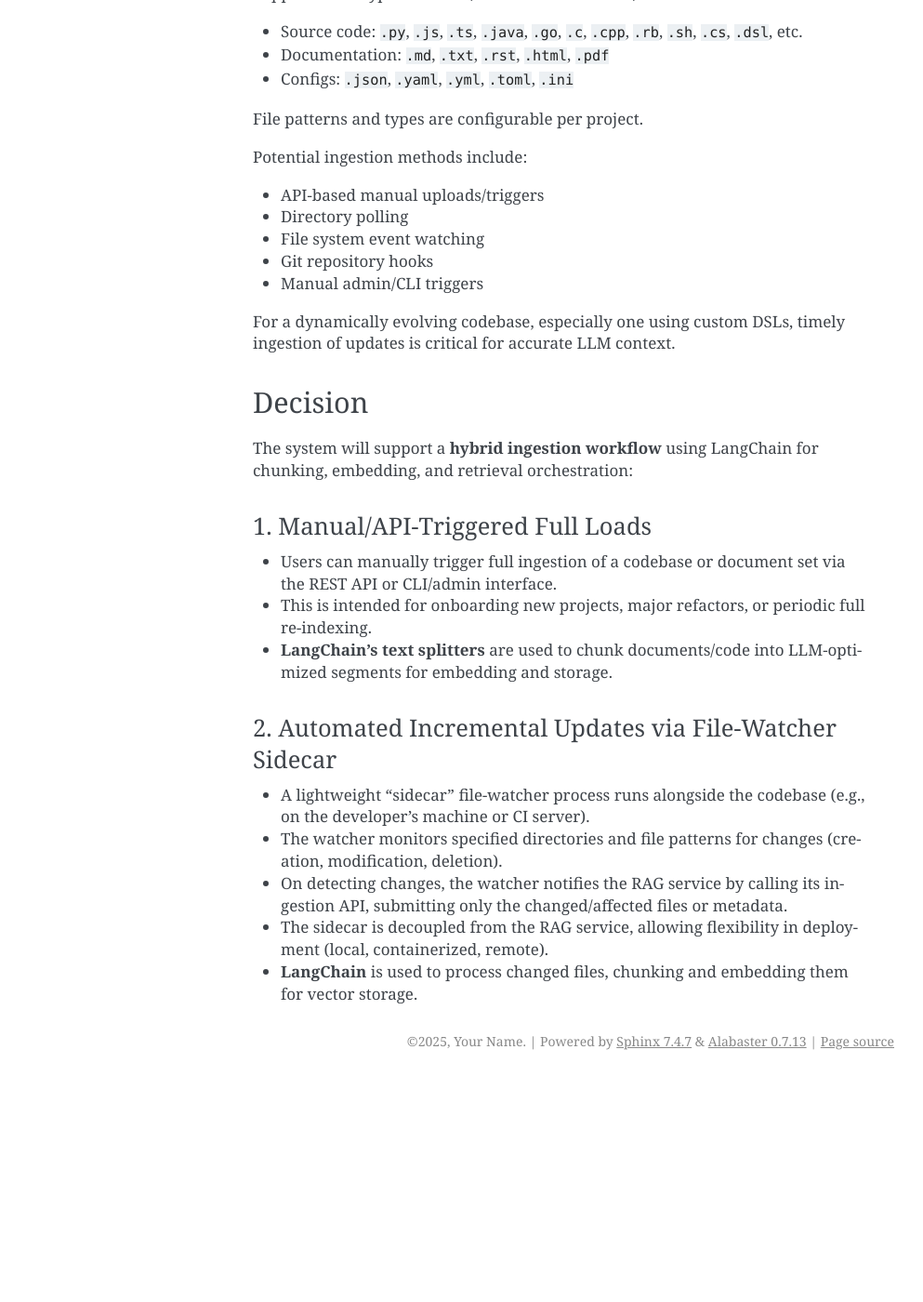
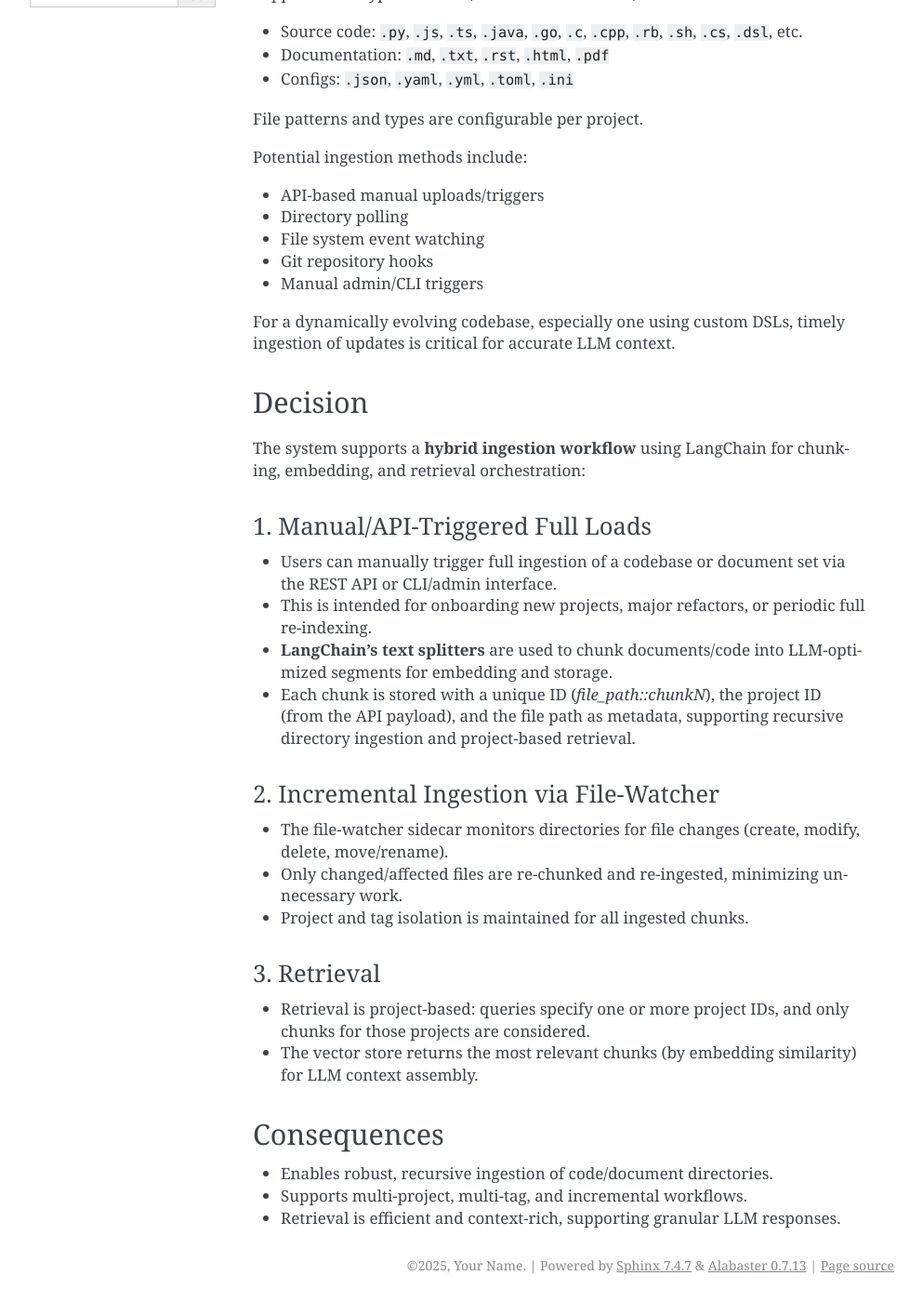
Before and after one commit to gitrdm/ragms02, a Sphinx documentation site: the page built from docs/adr/0003-ingestion-method.rst, in a window 1280 px wide and 1400 px high, scrolled down 499 px. Shown: the whole window at 93% size, without its empty margins (148-1141 px from the left). Built offline with Sphinx 7.4.7, drawn with Linux system fonts in a browser that asks for light colours; before the commit the page ends 1658 px from its top, so only the background shows below that; some of the changed text lies outside the part shown.

Commit message:
Update ADRs for vector DB and ingestion; fix project_id/file path handling in vector store and ingestion logic

```diff
--- a/docs/adr/0003-ingestion-method.rst
+++ b/docs/adr/0003-ingestion-method.rst
@@ -30,18 +30,28 @@
 Decision
 --------
 
-The system will support a **hybrid ingestion workflow** using LangChain for chunking, embedding, and retrieval orchestration:
+The system supports a **hybrid ingestion workflow** using LangChain for chunking, embedding, and retrieval orchestration:
 
 1. Manual/API-Triggered Full Loads
 ^^^^^^^^^^^^^^^^^^^^^^^^^^^^^^^^^^
 - Users can manually trigger full ingestion of a codebase or document set via the REST API or CLI/admin interface.
 - This is intended for onboarding new projects, major refactors, or periodic full re-indexing.
 - **LangChain's text splitters** are used to chunk documents/code into LLM-optimized segments for embedding and storage.
+- Each chunk is stored with a unique ID (`file_path::chunkN`), the project ID (from the API payload), and the file path as metadata, supporting recursive directory ingestion and project-based retrieval.
 
-2. Automated Incremental Updates via File-Watcher Sidecar
-^^^^^^^^^^^^^^^^^^^^^^^^^^^^^^^^^^^^^^^^^^^^^^^^^^^^^^^^^^
-- A lightweight "sidecar" file-watcher process runs alongside the codebase (e.g., on the developer's machine or CI server).
-- The watcher monitors specified directories and file patterns for changes (creation, modification, deletion).
-- On detecting changes, the watcher notifies the RAG service by calling its ingestion API, submitting only the changed/affected files or metadata.
-- The sidecar is decoupled from the RAG service, allowing flexibility in deployment (local, containerized, remote).
-- **LangChain** is used to process changed files, chunking and embedding them for vector storage.
+2. Incremental Ingestion via File-Watcher
+^^^^^^^^^^^^^^^^^^^^^^^^^^^^^^^^^^^^^^^^^
+- The file-watcher sidecar monitors directories for file changes (create, modify, delete, move/rename).
+- Only changed/affected files are re-chunked and re-ingested, minimizing unnecessary work.
+- Project and tag isolation is maintained for all ingested chunks.
+
+3. Retrieval
+^^^^^^^^^^^^
+- Retrieval is project-based: queries specify one or more project IDs, and only chunks for those projects are considered.
+- The vector store returns the most relevant chunks (by embedding similarity) for LLM context assembly.
+
+Consequences
+------------
+- Enables robust, recursive ingestion of code/document directories.
+- Supports multi-project, multi-tag, and incremental workflows.
+- Retrieval is efficient and context-rich, supporting granular LLM responses.
```
Also changed, not shown: docs/adr/0010-vector-db.rst (+11 -3 lines).
